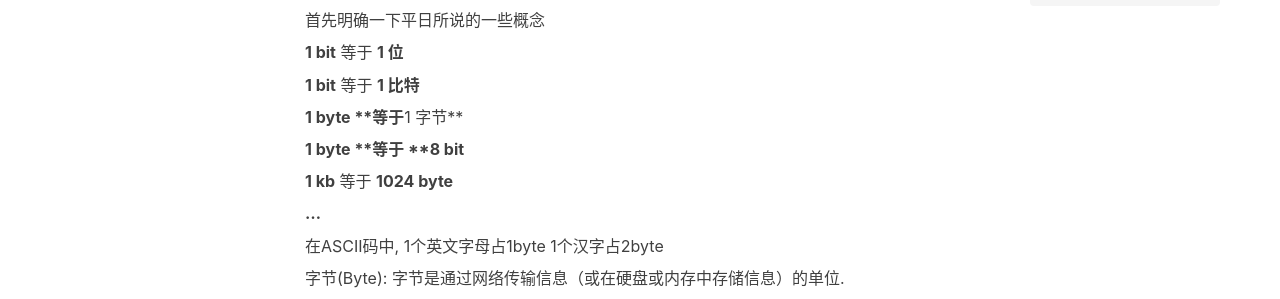
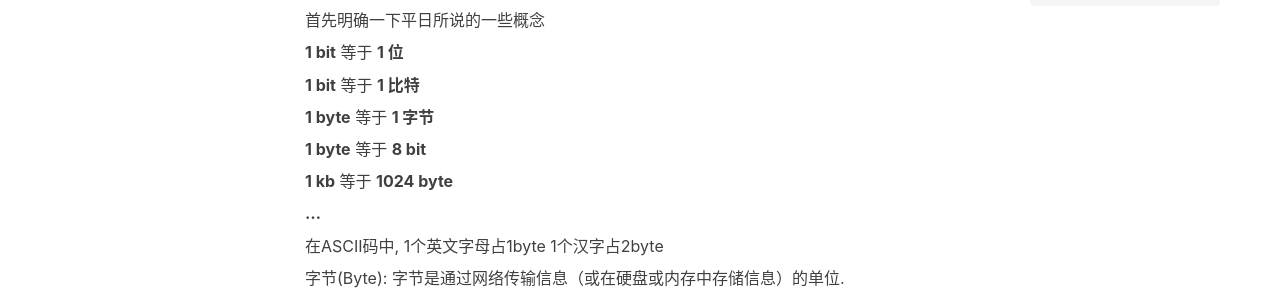
Before and after one commit to echoheart/echoheart.github.io, a Jekyll site: the page built from _posts/2019-07-22-二进制笔记.md, in a window 1280 px wide and 900 px high, scrolled down 494 px. Shown: the part 153-452 px from the top of the window. Built offline with Jekyll 4.4.1, drawn with Linux system fonts in a browser that asks for light colours; nearby versions of some CDN libraries; comment, search, counter and statistics services are not loaded; part of the change alters nothing that is shown.

Commit message:
更新格式

```diff
--- a/_posts/2019-07-22-二进制笔记.md
+++ b/_posts/2019-07-22-二进制笔记.md
@@ -20,9 +20,9 @@ tags:
 
    **1 bit** 等于 **1 比特**
 
-   **1 byte **等于**1 字节**
+   **1 byte** 等于 **1 字节**
 
-   **1 byte **等于 **8 bit**
+   **1 byte** 等于 **8 bit**
 
    **1 kb** 等于 **1024 byte**
 
@@ -59,8 +59,6 @@ tags:
    **向左位移**
 
    二进制 110101 向左移一位,就是在末尾添加一位 0,因此 110101 就变成了 1101010
-
-   ![https://static001.geekbang.org/resource/image/cd/76/cdbeb658035f275aa941a0d3f6eac876.jpg]()
 
    1101010转换为10进制就是106,正好是110101转换为10进制53的2倍
 
```
